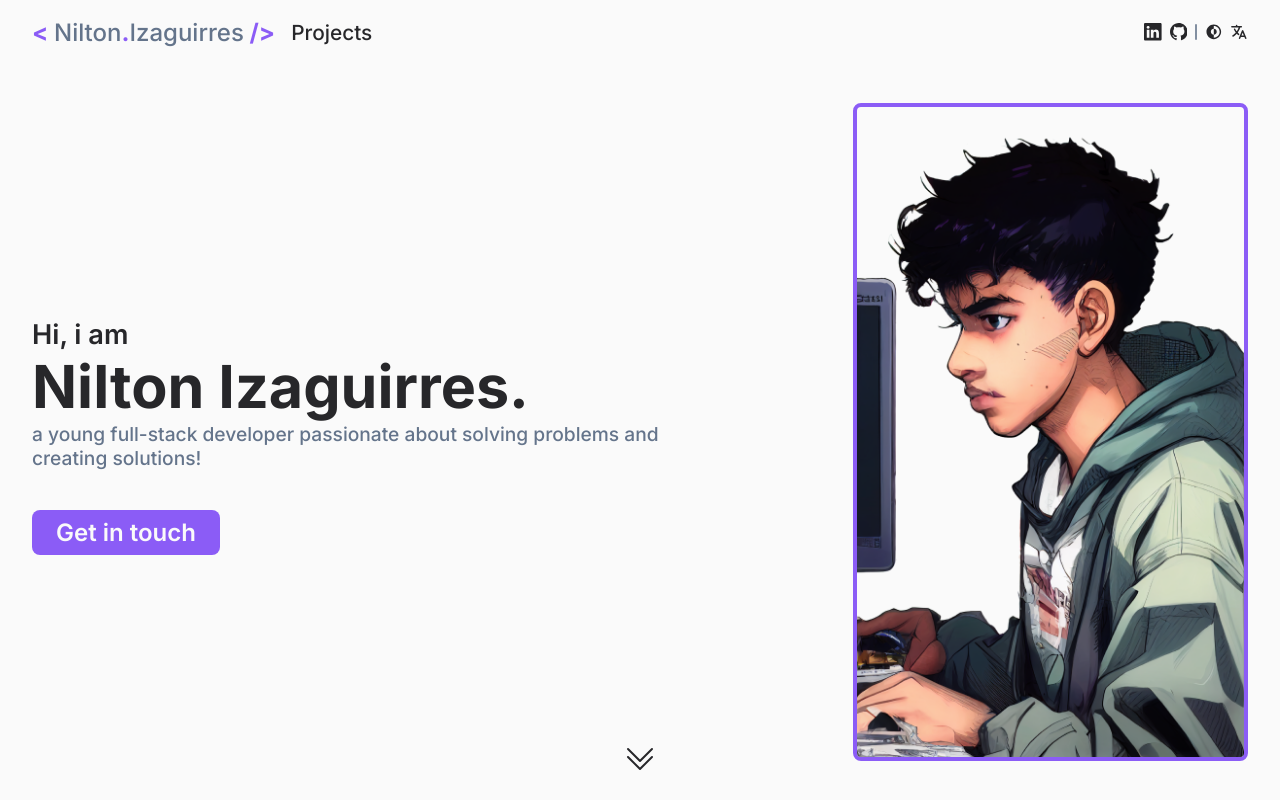
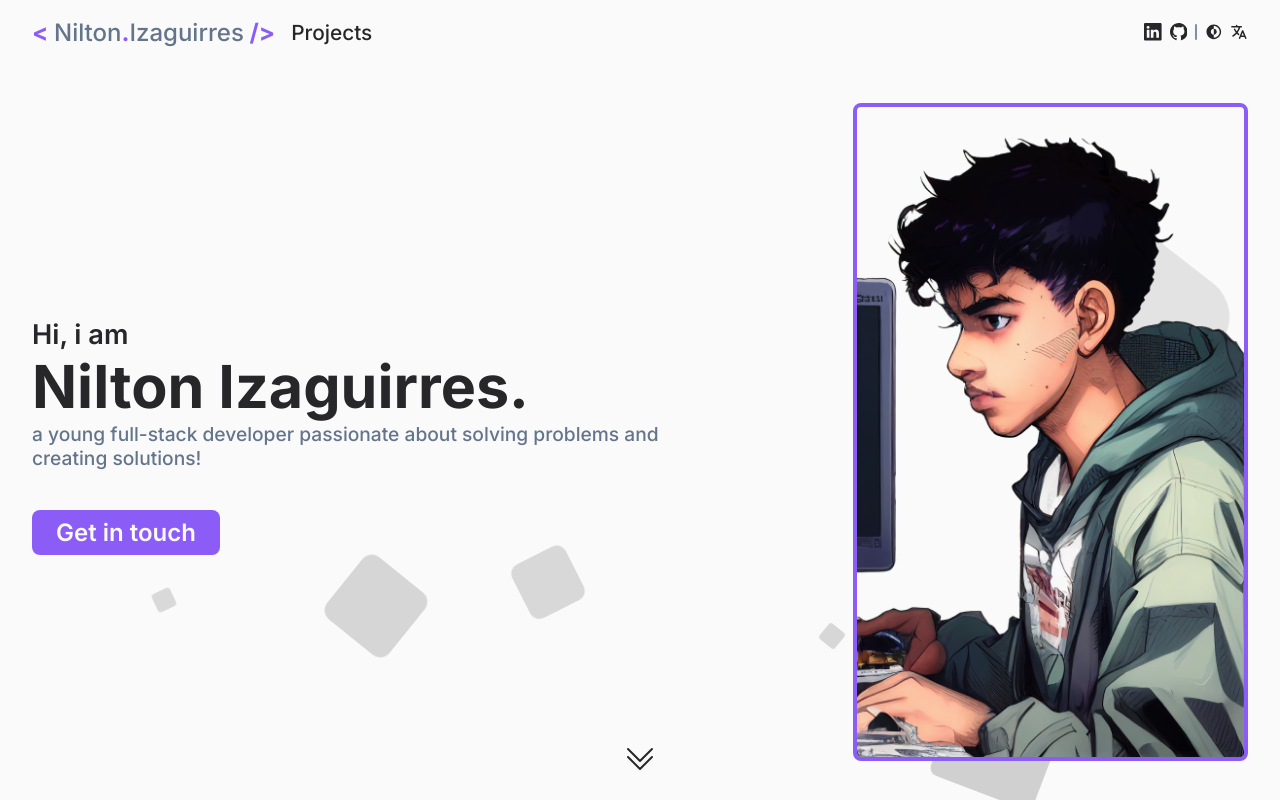
Before and after one commit to NiltonIzaguirres/portfolio, a Next.js app: page / in a window 1280 px wide. Shown: the top 800 px of the page. Built offline with nearby package versions, Linux system fonts and the light colour scheme; grey boxes are pictures that could not be loaded.

Commit message:
feat: added square animation

```diff
--- a/src/pages/index.tsx
+++ b/src/pages/index.tsx
@@ -28,6 +28,7 @@
   Main,
   ScrollDown,
   SkillsSection,
+  SquareAnimation,
   WelcomeSection,
 } from "@/styles/pages/Home";
 import { IoLocationOutline, IoMailOutline } from "react-icons/io5";
@@ -70,6 +71,19 @@
               <BsChevronDoubleDown />
             </Link>
           </ScrollDown>
+
+          <SquareAnimation>
+            <li></li>
+            <li></li>
+            <li></li>
+            <li></li>
+            <li></li>
+            <li></li>
+            <li></li>
+            <li></li>
+            <li></li>
+            <li></li>
+          </SquareAnimation>
         </WelcomeSection>
 
         <AboutMeSection id="about">
--- a/src/styles/pages/Home.tsx
+++ b/src/styles/pages/Home.tsx
@@ -99,6 +99,119 @@
     & > img {
       width: 200px;
       height: 400px;
+    }
+  }
+`;
+
+export const SquareAnimation = styled.ul`
+  position: absolute;
+  top: 0;
+  left: 0;
+  width: 100%;
+  height: 100%;
+  overflow: hidden;
+
+  li {
+    position: absolute;
+    display: block;
+    list-style: none;
+    width: 20px;
+    height: 20px;
+    background: ${(props) =>
+      props.theme.title === "light"
+        ? css`rgba(0, 0, 0, 0.2)`
+        : css`rgba(255, 255, 255, 0.2)`};
+    animation: animate 20s linear infinite;
+    bottom: -150px;
+    z-index: -1;
+  }
+
+  li:nth-child(1) {
+    left: 25%;
+    width: 80px;
+    height: 80px;
+    animation-delay: 0s;
+  }
+
+  li:nth-child(2) {
+    left: 10%;
+    width: 20px;
+    height: 20px;
+    animation-delay: 2s;
+    animation-duration: 12s;
+  }
+
+  li:nth-child(3) {
+    left: 70%;
+    width: 20px;
+    height: 20px;
+    animation-delay: 4s;
+  }
+
+  li:nth-child(4) {
+    left: 40%;
+    width: 60px;
+    height: 60px;
+    animation-delay: 0s;
+    animation-duration: 18s;
+  }
+
+  li:nth-child(5) {
+    left: 65%;
+    width: 20px;
+    height: 20px;
+    animation-delay: 0s;
+  }
+
+  li:nth-child(6) {
+    left: 75%;
+    width: 110px;
+    height: 110px;
+    animation-delay: 3s;
+  }
+
+  li:nth-child(7) {
+    left: 35%;
+    width: 150px;
+    height: 150px;
+    animation-delay: 7s;
+  }
+
+  li:nth-child(8) {
+    left: 50%;
+    width: 25px;
+    height: 25px;
+    animation-delay: 15s;
+    animation-duration: 45s;
+  }
+
+  li:nth-child(9) {
+    left: 20%;
+    width: 15px;
+    height: 15px;
+    animation-delay: 2s;
+    animation-duration: 35s;
+  }
+
+  li:nth-child(10) {
+    left: 85%;
+    width: 150px;
+    height: 150px;
+    animation-delay: 0s;
+    animation-duration: 11s;
+  }
+
+  @keyframes animate {
+    0% {
+      transform: translateY(0) rotate(0deg);
+      opacity: 1;
+      border-radius: 0;
+    }
+
+    100% {
+      transform: translateY(-1000px) rotate(720deg);
+      opacity: 0;
+      border-radius: 50%;
     }
   }
 `;
```
